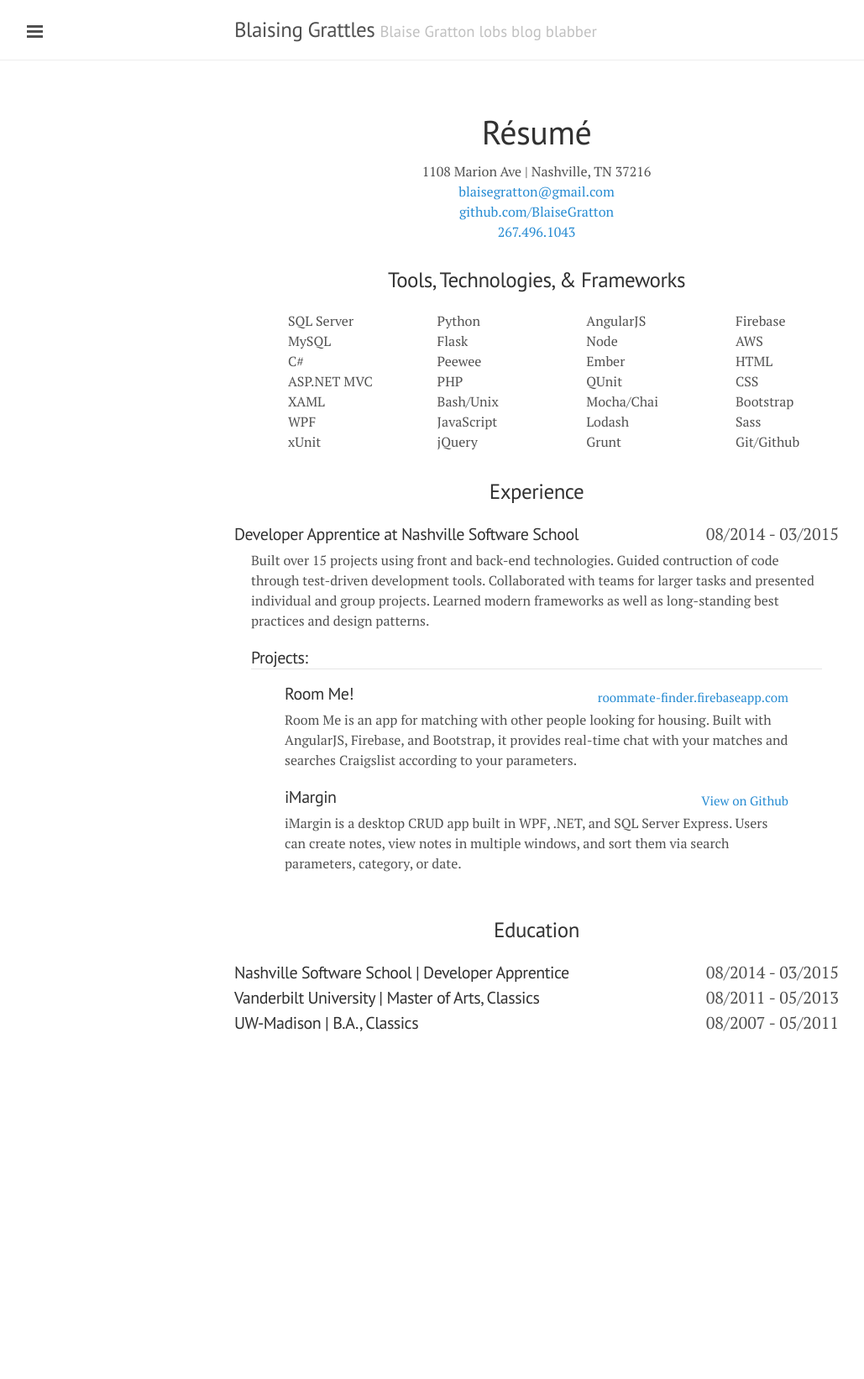
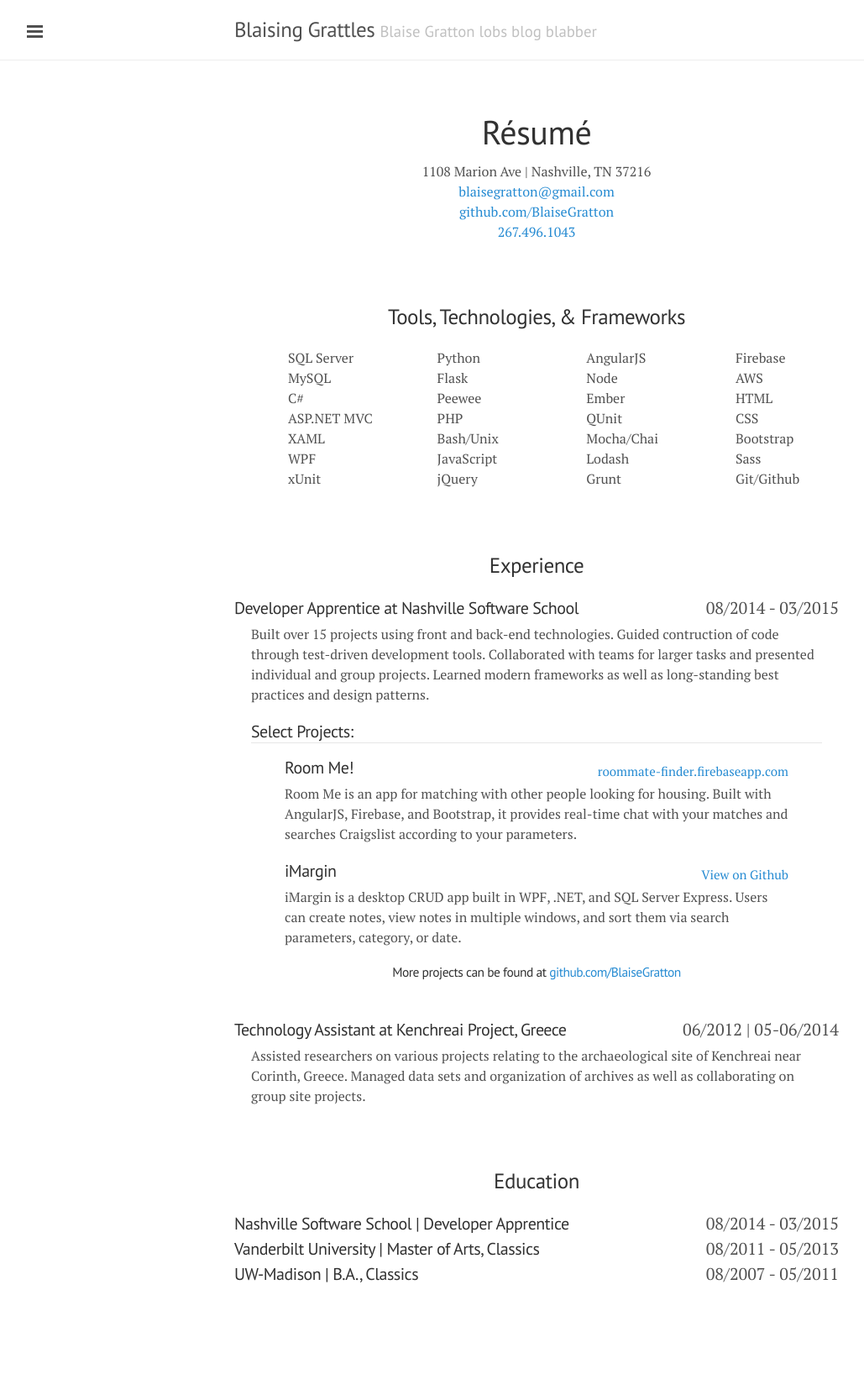
Before and after one commit to BlaiseGratton/blaisegratton.github.io, a Jekyll site: the page built from resume.html, in a window 1280 px wide. Shown: the whole page at 84% size, without its empty margins (1-1030 px from the left). Built offline with Jekyll 4.4.1, drawn with Linux system fonts in a browser that asks for light colours; Markdown is read by kramdown in place of the engine named in the settings; before the commit the page ends 1343 px from its top, so only the background shows below that.

Commit message:
added kenchreai experience

```diff
--- a/public/css/main.css
+++ b/public/css/main.css
@@ -4,7 +4,7 @@
 
 .resume-section-header {
   text-align: center;
-  margin-top: 30px;
+  margin-top: 74px;
 }
 
 .contact > p {
@@ -107,3 +107,9 @@ p.experience-heading {
 .project-title-wrapper {
   margin-bottom: 6px;
 }
+
+#github-projects {
+  text-align: center;
+  font-size: .97em;
+  margin-bottom: 42px;
+}
--- a/public/css/print.css
+++ b/public/css/print.css
@@ -42,15 +42,15 @@ a {
 }
 
 .resume-section-header {
-  margin-top: 37px;
-  margin-bottom: 10px;
+  margin-top: 14px;
+  margin-bottom: 8px;
 }
 
 .content-section {
   margin-top: 6px;
 }
 
-#iMargin-p {
+#kenchreai {
   margin-bottom: 0;
 }
 
@@ -60,5 +60,14 @@ a {
 
 .extended-content {
   font-size: 12px;
-  margin-top: 12px;
+  margin-top: 11px;
 }
+
+#github-url {
+  font-size: .9em;
+}
+
+#github-projects {
+  margin-bottom: 2px;
+  margin-top: 2px;
+}
--- a/resume.html
+++ b/resume.html
@@ -69,7 +69,7 @@ link: /resume/
     <p class="experience-content extended-content">Built over 15 projects using front and back-end technologies. Guided contruction of code through test-driven development tools.
     Collaborated with teams for larger tasks and presented individual and group projects. Learned modern frameworks as well as long-standing best practices and design patterns.</p>
     <div class="experience-content">
-      <h5>Projects:</h5>
+      <h5>Select Projects:</h5>
       <div class="projects">
         <div class="project-title-wrapper">
           <h5 class="project-title">Room Me!</h5>
@@ -83,8 +83,18 @@ link: /resume/
         </div>
         <p class="extended-content" id="iMargin-p">iMargin is a desktop CRUD app built in WPF, .NET, and SQL Server Express. Users can create notes, view notes in multiple
           windows, and sort them via search parameters, category, or date.</p>
+        <div class="project-title-wrapper">
+          <h5 id="github-projects">More projects can be found at <a target="_blank" id="github-url" href="https://github.com/BlaiseGratton">github.com/BlaiseGratton</a></h5>
+        </div>
       </div>
     </div>
+    <div>
+      <h4 class="experience-heading">Technology Assistant at Kenchreai Project, Greece</h4>
+      <p class="right experience-heading">06/2012 | 05-06/2014</p>
+    </div>
+    <p id="kenchreai-p" class="experience-content extended-content">Assisted researchers on various projects relating to the archaeological
+    site of Kenchreai near Corinth, Greece. Managed data sets and organization of archives as well as collaborating on group
+    site projects.</p>
   </div>
   <h3 class="resume-section-header">Education</h3>
   <div class="education content-section">
```
